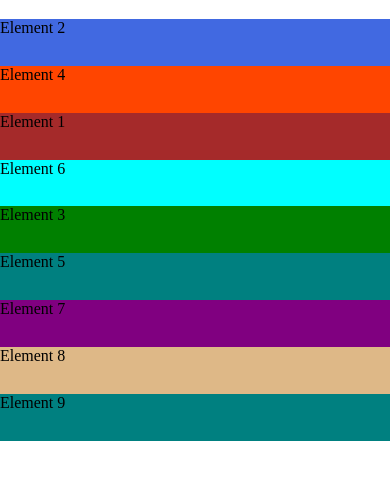
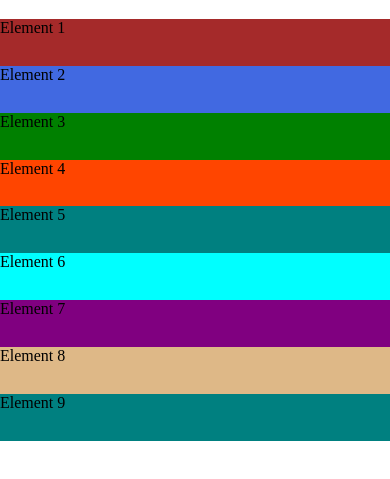
Before and after one commit to ouattarahodou/COURS_NOMMES_DE_GRID, a plain HTML site: page index.html in a window 390 px wide. Shown: the part 61-540 px from the top of the page. Drawn offline with Linux system fonts and the light colour scheme.

Commit message:
ajout des fichiers css

```diff
--- a/responsive.css
+++ b/responsive.css
@@ -1,7 +1,7 @@
 @media screen and (max-width: 800px){
     .container{
         grid-template-columns: 1fr;
-        grid-template-areas: "two" "four" "one" "six" "three" "five" "seven" "eight" "nine";
+        grid-template-areas: "one" "two" "three" "four" "five" "six" "seven" "eight" "nine";
     }
 
 }
```
